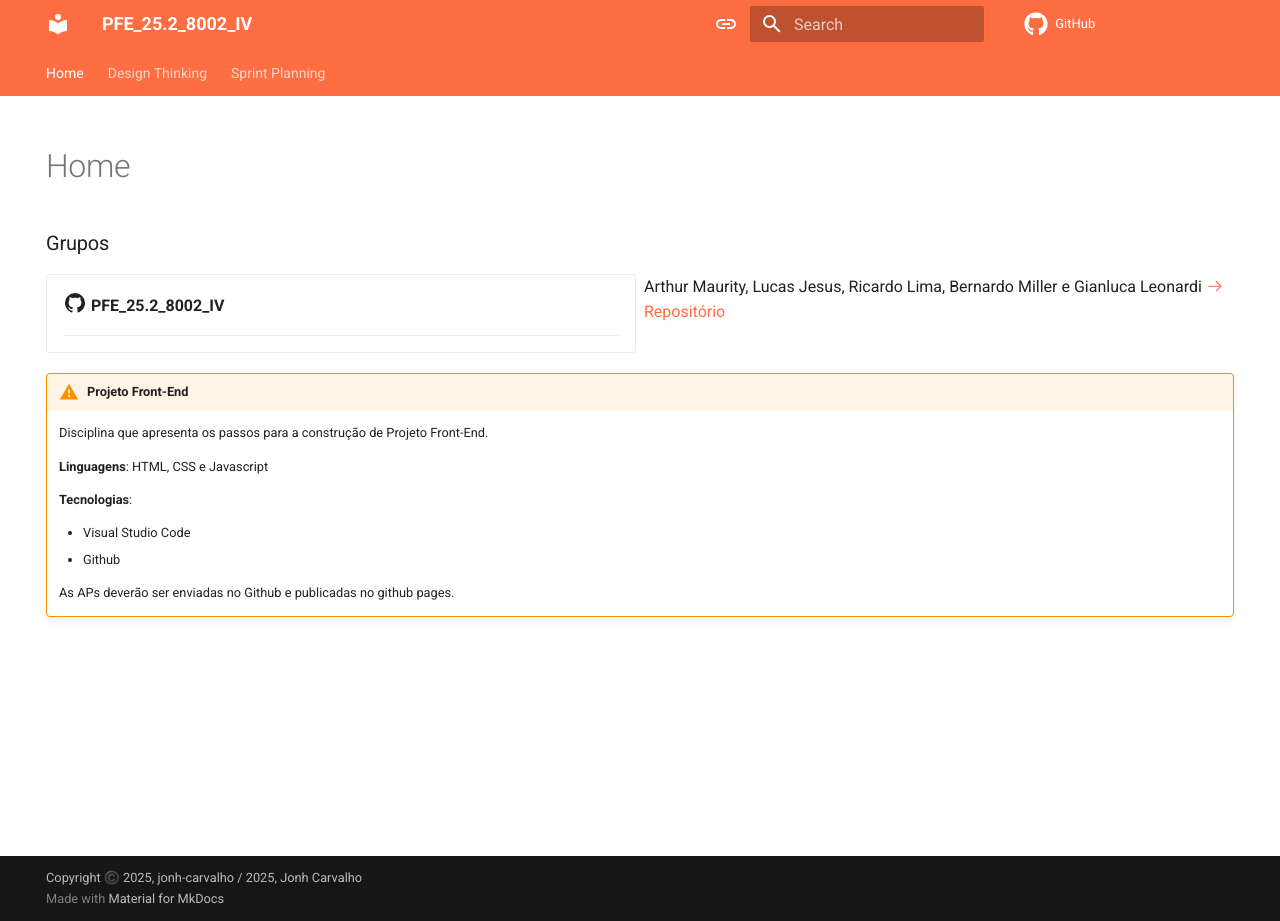
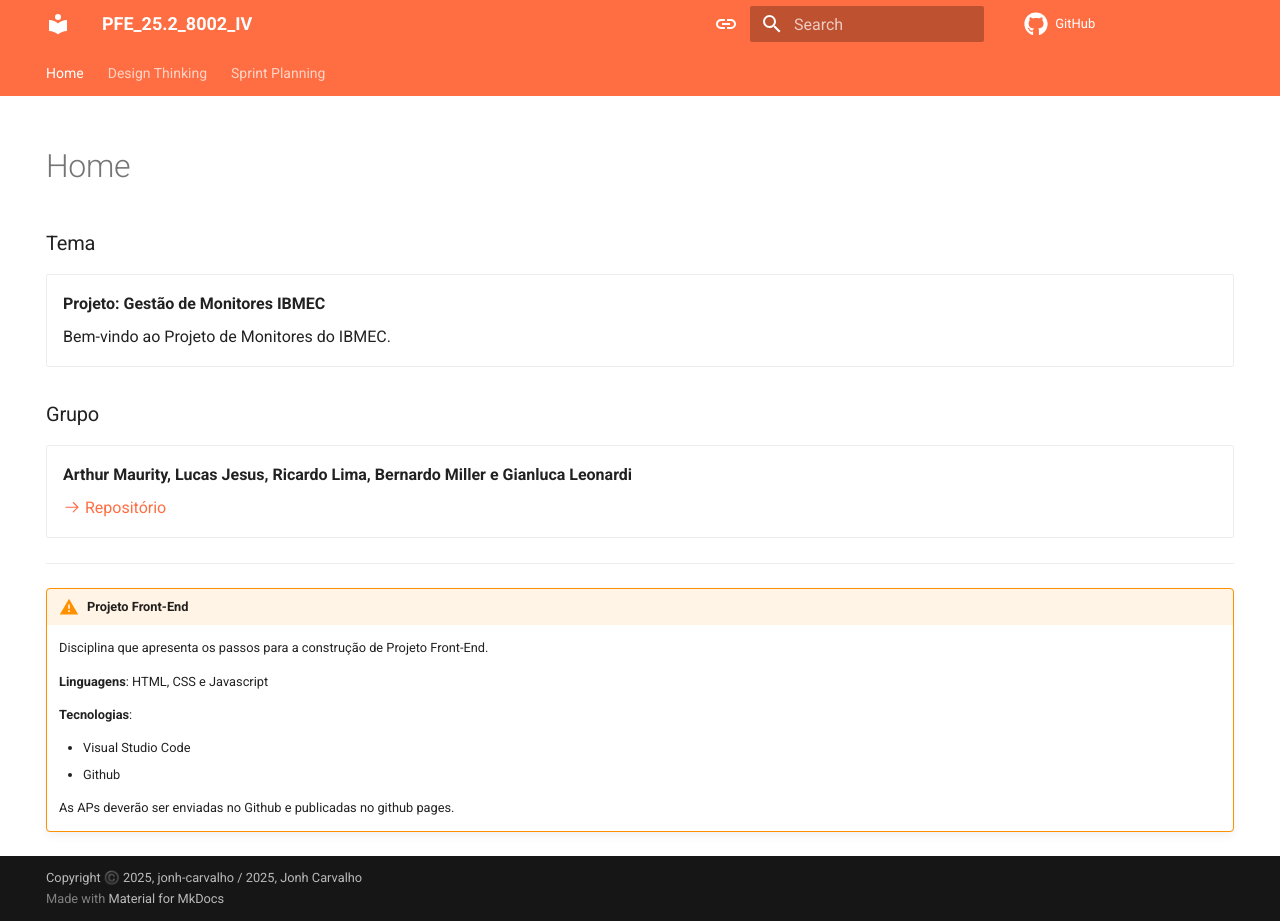
Before and after one commit to Projetos-de-Extensao/PFE_25.2_8002_IV, an MkDocs documentation site: the page built from docs/index.md, in a window 1280 px wide and 921 px high. Built offline with MkDocs 1.6.1 and Material for MkDocs 9.7.7, drawn with Linux system fonts in a browser that asks for light colours; comment, search, counter and statistics services are not loaded.

Commit message:
mais alterações no index.md

```diff
--- a/docs/index.md
+++ b/docs/index.md
@@ -1,20 +1,30 @@
 ---
 hide:
-    - navigation
-    - toc
-    - template: home.html
+  - navigation
+  - toc
 ---
 
-### Grupos
+### Tema
 
-<div class="grid cards" style="grid-template-columns: repeat(2, 1fr); background: var(--md-default-bg-color);" markdown>
--   :material-github:{ .lg .right } __PFE_25.2_8002_IV__
+<div class="grid cards" markdown>
 
-    ---
+-   __Projeto: Gestão de Monitores IBMEC__
 
-Arthur Maurity, Lucas Jesus, Ricardo Lima, Bernardo Miller e Gianluca Leonardi
+    Bem-vindo ao Projeto de Monitores do IBMEC.
+
+</div>
+
+### Grupo
+
+<div class="grid cards" markdown>
+
+-   **Arthur Maurity, Lucas Jesus, Ricardo Lima, Bernardo Miller e Gianluca Leonardi**
+
     [:octicons-arrow-right-24: Repositório](https://github.com/Projetos-de-Extensao/PFE_25.2_8002_IV)
+
 </div>
+
+---
 
 !!! warning "Projeto Front-End"
 
```
